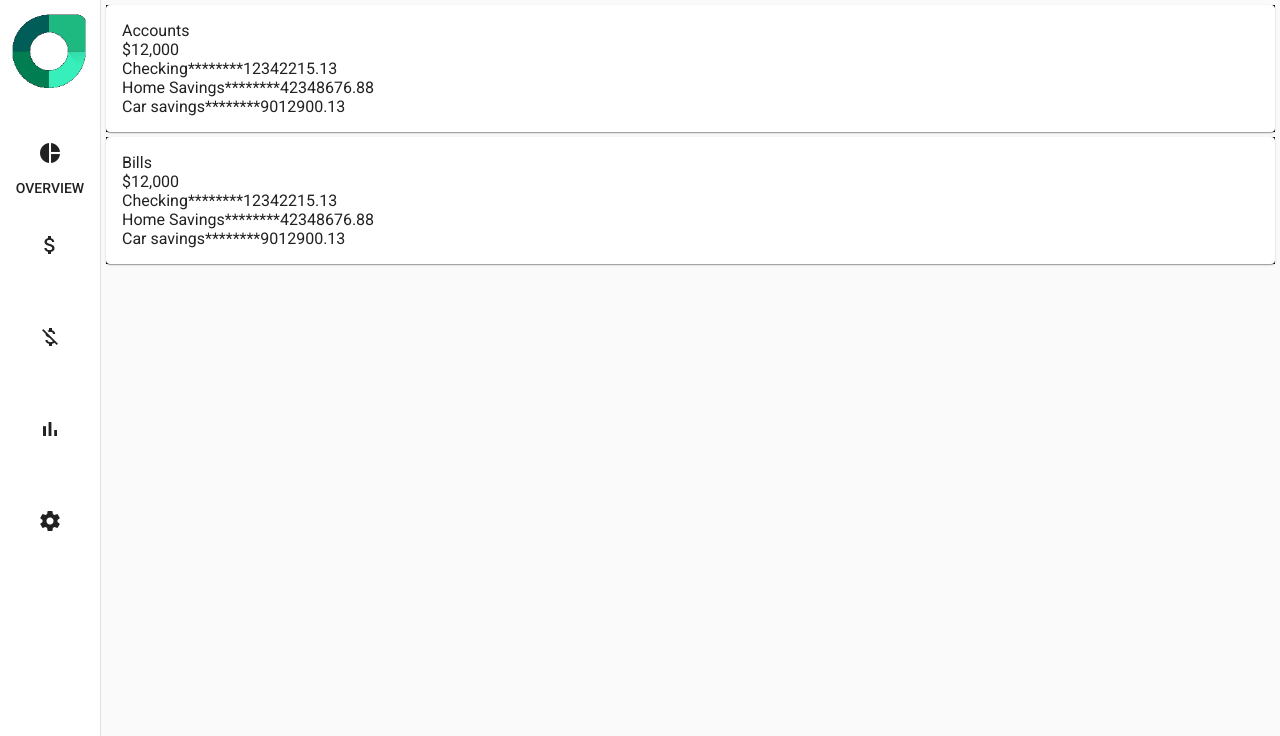
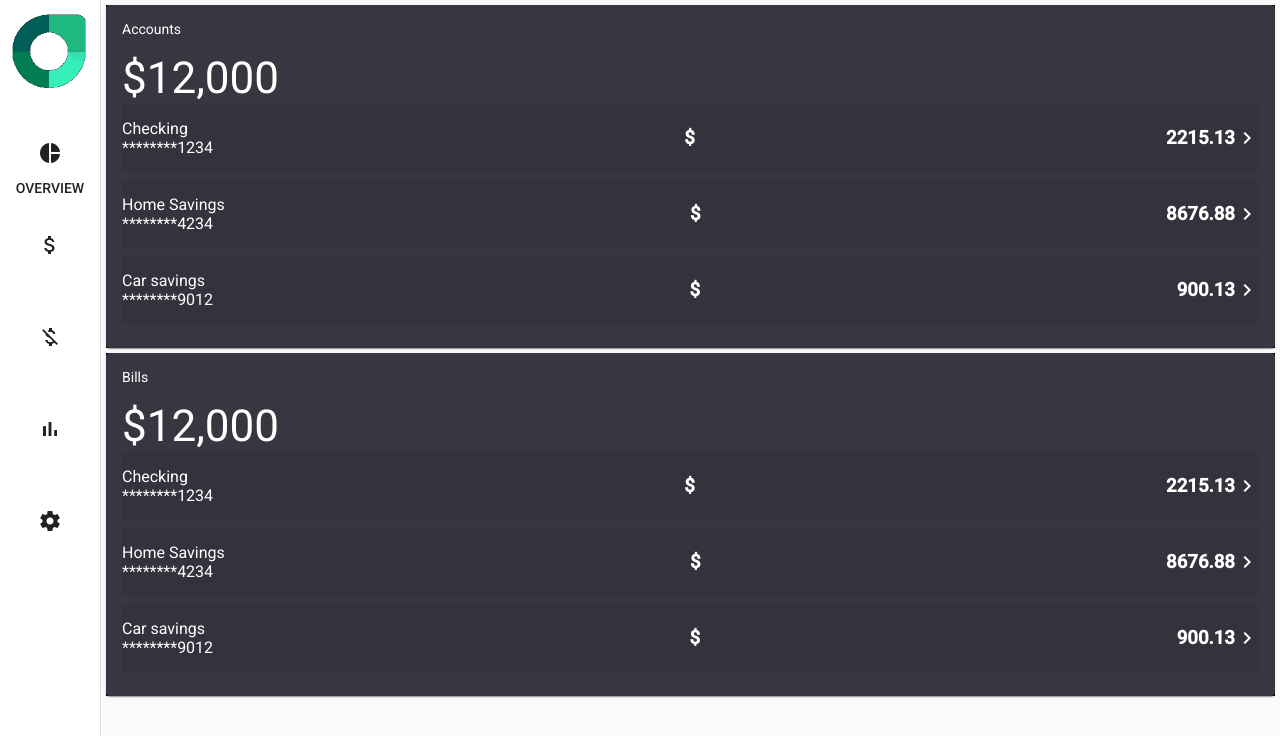
Before and after one commit to poojashastry/angular-material-rally, an Angular app: page /overview in a window 1280 px wide. Shown: the top 736 px of the page. Built offline with nearby package versions, Linux system fonts and the light colour scheme.

Commit message:
Add styles to finance rally card

```diff
--- a/src/app/rally-finance-card/rally-finance-card.component.html
+++ b/src/app/rally-finance-card/rally-finance-card.component.html
@@ -1,14 +1,20 @@
 <div class="rally-finance-card-container">
   <mat-card class="rally-finance-card">
     <div class="category-container">
-      <span>{{title}}</span>
-      <span>{{value}}</span>
+      <span class="card-title">{{title}}</span>
+      <span class="card-value">{{value}}</span>
     </div>
     <div *ngFor="let item of items; let i = index;" class="subcategory-container">
       <ng-container *ngIf="i < visibleItemsSize">
-        <span >{{item.title}}</span>
-        <span>{{item.subtitle}}</span>
-        <span>{{item.value}}</span>
+        <div class="item-info-container">
+            <span>{{item.title}}</span>
+            <span>{{item.subtitle}}</span>
+        </div>
+        <h3 class="currency-code">$</h3>
+        <div class="item-value-container">
+            <h3>{{item.value}}</h3>
+            <mat-icon>keyboard_arrow_right</mat-icon>
+        </div>
       </ng-container>
     </div>
   </mat-card>
--- a/src/app/rally-finance-card/rally-finance-card.component.scss
+++ b/src/app/rally-finance-card/rally-finance-card.component.scss
@@ -1,6 +1,5 @@
 .rally-finance-card-container {
   background-color: black;
-  color: white;
   margin: 5px;
 }
 
@@ -12,9 +11,40 @@
     display: flex;
     flex-direction: column;
     align-self: flex-start;
+    align-items: flex-start;
+
+    .card-title {
+      font-size: 14px;
+      margin-bottom: 15px;
+    }
+
+    .card-value {
+      font-size: 44px;
+    }
   }
 
   .subcategory-container {
+    align-items: center;
     align-self: flex-start;
+    background-color: #33333d;
+    display: flex;
+    height: 68px;
+    justify-content: space-between;
+    margin-bottom: 8px;
+    width: 100%;
+
+    .item-info-container {
+     display: flex;
+     align-items: flex-start;
+     flex-direction: column;
+    }
+
+    .item-value-container {
+      display: flex;
+
+      mat-icon {
+        align-self: center;
+      }
+    }
   }
 }
--- a/src/app/rally-finance-card/rally-finance-card.module.ts
+++ b/src/app/rally-finance-card/rally-finance-card.module.ts
@@ -1,11 +1,12 @@
 import { NgModule } from '@angular/core';
 import { CommonModule } from '@angular/common';
 import { MatCardModule } from '@angular/material/card';
+import { MatIconModule } from '@angular/material/icon';
 import { RallyFinanceCardComponent } from './rally-finance-card.component';
 
 @NgModule({
   declarations: [RallyFinanceCardComponent],
-  imports: [CommonModule, MatCardModule],
+  imports: [CommonModule, MatCardModule, MatIconModule],
   exports: [RallyFinanceCardComponent],
 })
 export class RallyFinanceCardModule {}
--- a/src/styles.scss
+++ b/src/styles.scss
@@ -7,6 +7,9 @@
 // have to load a single css file for Angular Material in your app.
 // Be sure that you only ever include this mixin once!
 @include mat-core();
+
+@import url("https://fonts.googleapis.com/icon?family=Material+Icons");
+@import '@angular/material/prebuilt-themes/deeppurple-amber.css';
 
 /**
  * Global colors.
@@ -71,22 +74,10 @@ $rally-theme: mat-light-theme($rally-primary, $rally-accent, $rally-warn);
 // that you are using.
 @include angular-material-theme($rally-theme);
 
-/* You can add global styles to this file, and also import other style files */
-
 html, body { height: 100%; }
 body { margin: 0; font-family: Roboto, "Helvetica Neue", sans-serif; }
 
-/**
- * Global colors.
- *
- * {@see https://material.io/design/material-studies/rally.html#color}
- */
-$rally-green: #1eb980;
-$rally-dark-green: #045d56;
-$rally-orange: #ff6859;
-$rally-yellow: #ffcf44;
-$rally-purple: #b15dff;
-$rally-blue: #72deff;
-/* You can add global styles to this file, and also import other style files */
-@import url("https://fonts.googleapis.com/icon?family=Material+Icons");
-@import '@angular/material/prebuilt-themes/deeppurple-amber.css';
+.mat-card {
+  background-color: #373741;
+  color: white;
+}
```
